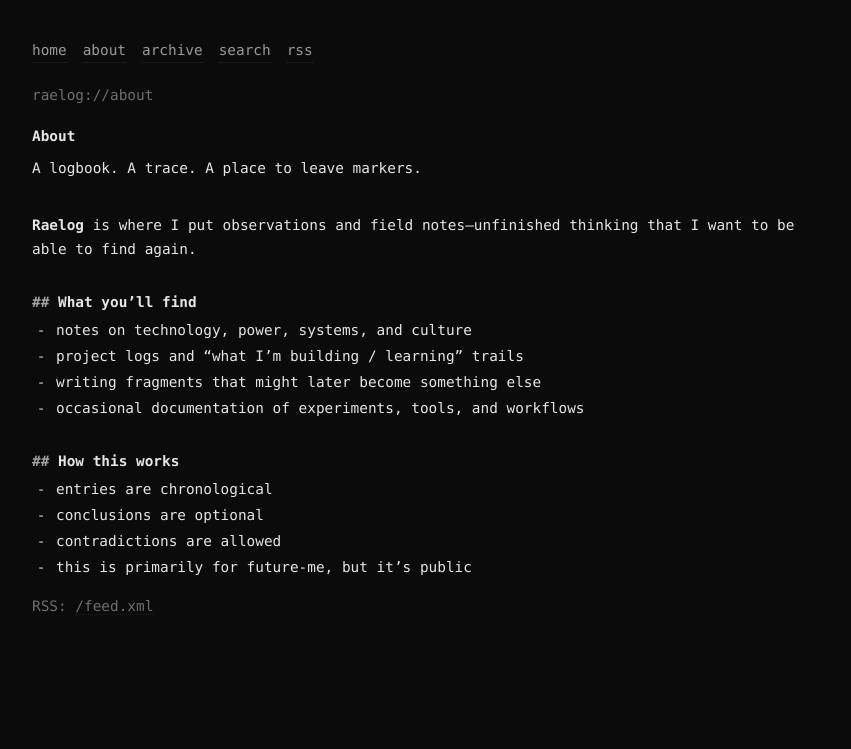
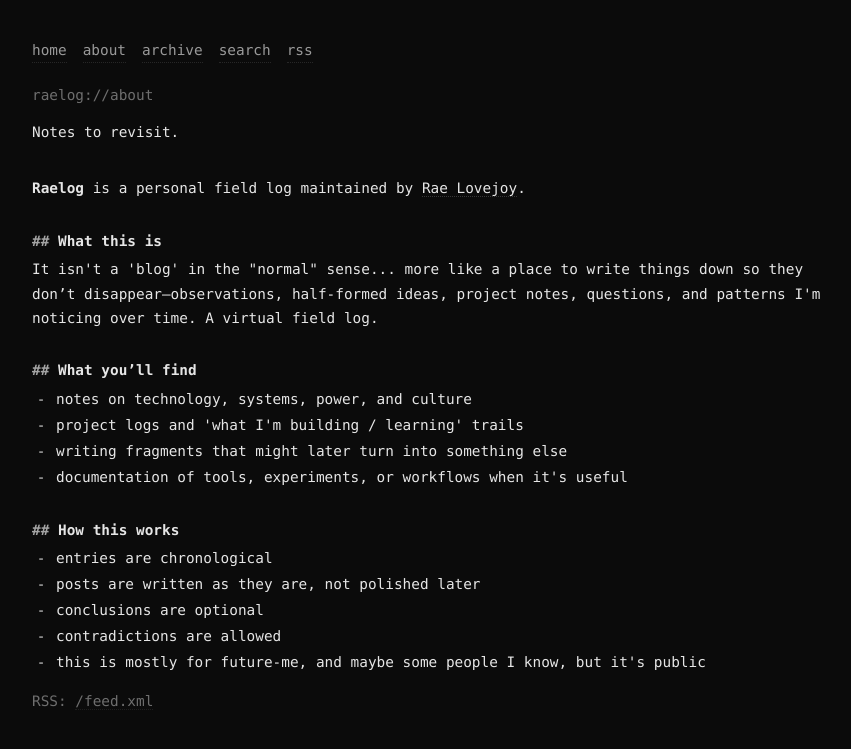
Before and after one commit to raelovejoy/raelog, a Jekyll site: the page built from about.md, in a window 1280 px wide. Shown: the top 749 px of the page, without its empty margins (208-1059 px from the left). Built offline with Jekyll 4.4.1, drawn with Linux system fonts in a browser that asks for light colours.

Commit message:
Update about.md

```diff
--- a/about.md
+++ b/about.md
@@ -8,28 +8,36 @@ description: "What Raelog is, what lives here, and how it works."
 <span class="dim">raelog://about</span>
 
 <header class="header">
-  <h1>About</h1>
-  <p class="sub">A logbook. A trace. A place to leave markers.</p>
+  <p class="sub">Notes to revisit.</p>
 </header>
 
 <p>
-  <strong>Raelog</strong> is where I put observations and field notes—unfinished thinking that I want to be able to find again.
+  <strong>Raelog</strong> is a personal field log maintained by
+  <a href="https://raelovejoy.com">Rae Lovejoy</a>.
+</p>
+
+<h2><strong>What this is</strong></h2>
+<p>
+  It isn't a 'blog' in the "normal" sense... more like a place to write things down
+  so they don’t disappear—observations, half-formed ideas, project notes,
+  questions, and patterns I'm noticing over time. A virtual field log.
 </p>
 
 <h2><strong>What you’ll find</strong></h2>
 <ul>
-  <li>notes on technology, power, systems, and culture</li>
-  <li>project logs and “what I’m building / learning” trails</li>
-  <li>writing fragments that might later become something else</li>
-  <li>occasional documentation of experiments, tools, and workflows</li>
+  <li>notes on technology, systems, power, and culture</li>
+  <li>project logs and 'what I'm building / learning' trails</li>
+  <li>writing fragments that might later turn into something else</li>
+  <li>documentation of tools, experiments, or workflows when it's useful</li>
 </ul>
 
 <h2><strong>How this works</strong></h2>
 <ul>
   <li>entries are chronological</li>
+  <li>posts are written as they are, not polished later</li>
   <li>conclusions are optional</li>
   <li>contradictions are allowed</li>
-  <li>this is primarily for future-me, but it’s public</li>
+  <li>this is mostly for future-me, and maybe some people I know, but it's public</li>
 </ul>
 
 <p class="dim">
```
